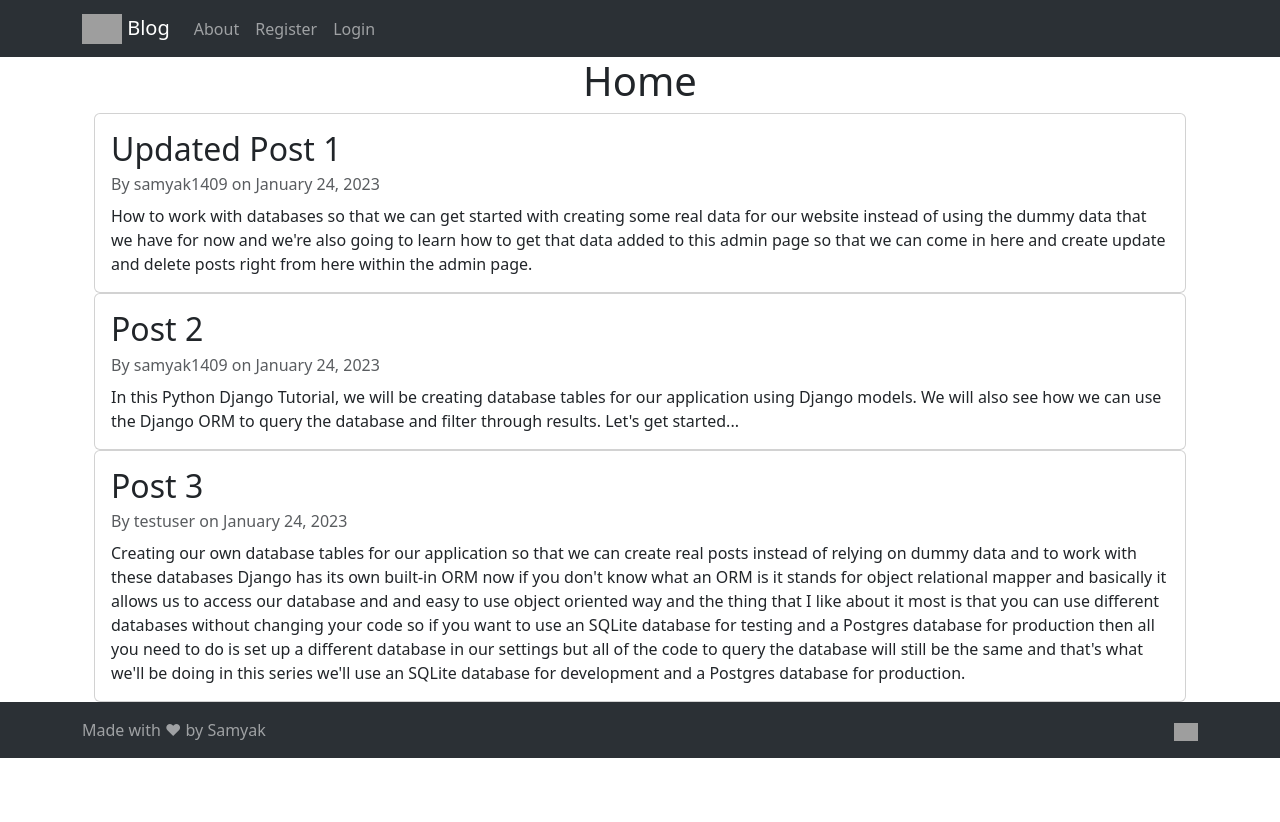
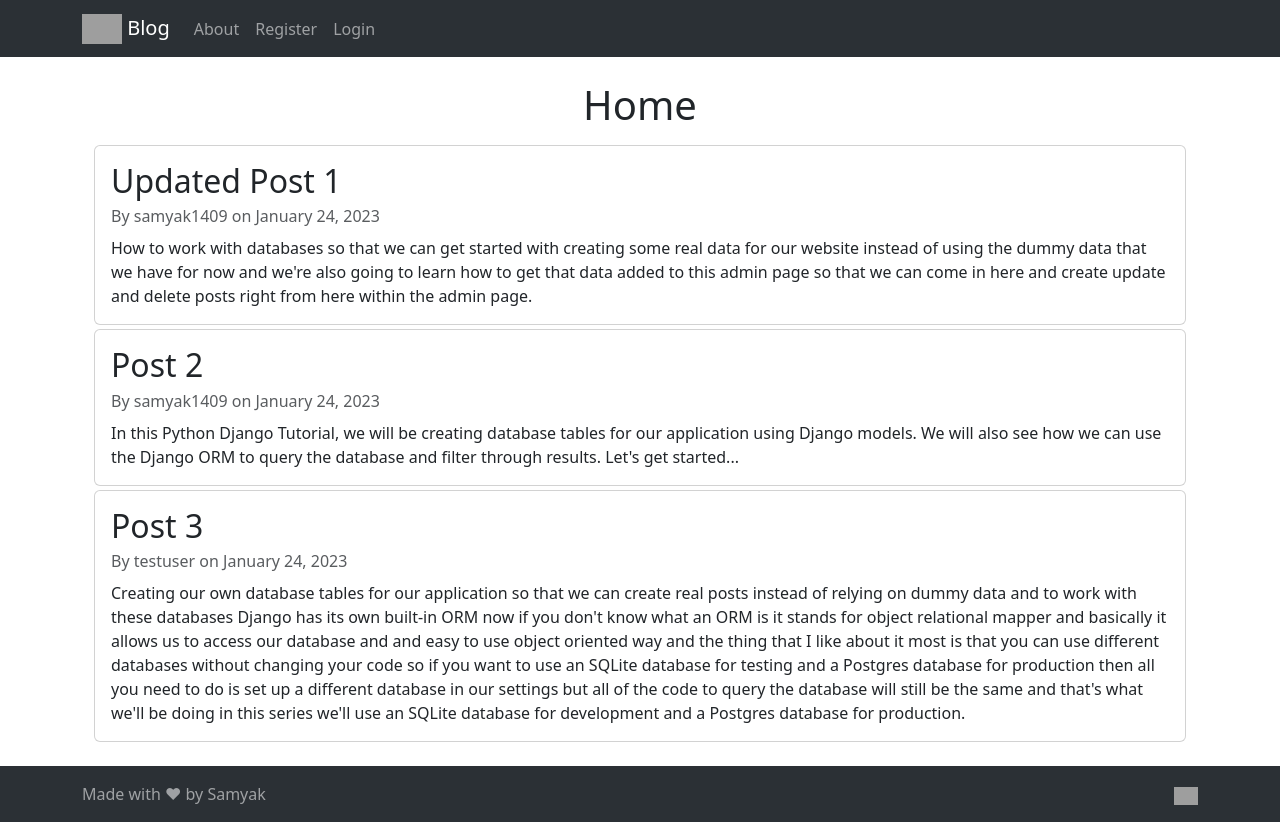
Before and after one commit to samyak1409/django, a Django app: page / in a window 1280 px wide. Before the commit the page ends 758 px from the top, so only its background shows below. Run offline with Django 4.2, Linux system fonts and the light colour scheme; data comes from the database, SQL or seed files in the repository; both versions use the stored data as it was after the commit; grey boxes are pictures that could not be loaded.

Commit message:
added spacing in b/w <3

```diff
--- a/django_project/blog/templates/blog/base.html
+++ b/django_project/blog/templates/blog/base.html
@@ -22,7 +22,7 @@
   <body>
 
     <!-- Header Navbar (https://getbootstrap.com/docs/5.3/components/navbar): -->
-    <header>
+    <header class="mb-4">
       <nav class="navbar navbar-expand-lg bg-body-tertiary bg-dark" data-bs-theme="dark">
         <div class="container">
 
@@ -58,22 +58,26 @@
 
     <!-- Main Body (https://getbootstrap.com/docs/5.3/layout/containers/#default-container): -->
     <div class="container">
+
       {% if title %}
-        <h1 class="text-center">{{ title }}</h1>
+        <h1 class="text-center mb-3">{{ title }}</h1>
       {% endif %}
+
       <div class="container">
 
         <!-- Flash Messages: -->
         {% if messages %}
           {% for message in messages %}
-            <div class="alert alert-{{ message.tags }}">{{ message }}</div>
+            <div class="alert alert-{{ message.tags }} mb-4">{{ message }}</div>
           {% endfor %}
         {% endif %}
 
         <!-- Main Content: -->
         {% block content %}
         {% endblock %}
+
       </div>
+
     </div>
 
     <!-- Footer (https://getbootstrap.com/docs/5.3/examples/footers): -->
@@ -88,7 +92,7 @@
     </footer>
     -->
     <!-- Footer (https://getbootstrap.com/docs/5.3/components/navbar/#text-1 + https://getbootstrap.com/docs/5.3/components/navbar/#image): -->
-    <footer>
+    <footer class="mt-4">
       <nav class="navbar bg-body-tertiary bg-dark" data-bs-theme="dark">
         <div class="container">
           <span class="navbar-text">
--- a/django_project/blog/templates/blog/home.html
+++ b/django_project/blog/templates/blog/home.html
@@ -4,7 +4,7 @@
 
   {% for post in posts %}
     <!-- Posts as Cards (https://getbootstrap.com/docs/5.3/components/card/#titles-text-and-links): -->
-    <div class="card">
+    <div class="card mb-1 mt-1">
       <div class="card-body">
         <h2 class="card-title">{{ post.title }}</h2>
         <p class="card-subtitle mb-2 text-muted">By {{ post.author }} on {{ post.date_posted|date:"F d, Y" }}</p>
--- a/django_project/django_project/urls.py
+++ b/django_project/django_project/urls.py
@@ -19,8 +19,12 @@ from users import views as users_views  # but it's a Django convention, & it wor
 
 urlpatterns = [
     path('admin/', admin.site.urls),
+
+    # Including another URLconf:
     path('', include('blog.urls')),
     # note that: django will only send the remaining part of the url to the `include`
-    # e.g. if we went to "blog/" as the whole string matched here, only empty string will be sent further
-    path('register/', users_views.register, name='register')
+    # e.g. if we went to "blog/", if the whole string matched here, only empty string will be sent further
+
+    # Function views:
+    path('register/', users_views.register, name='register'),
 ]
--- a/django_project/users/templates/users/register.html
+++ b/django_project/users/templates/users/register.html
@@ -20,7 +20,7 @@
 
       <!-- Submit Button: -->
       <div class="form-group">
-        <button class="btn btn-outline-info" type="submit">Sign Up</button>
+        <button class="btn btn-outline-info mb-4" type="submit">Sign Up</button>
       </div>
 
     </form>
```
Also changed, not shown: README.md, django_project/db.sqlite3.
